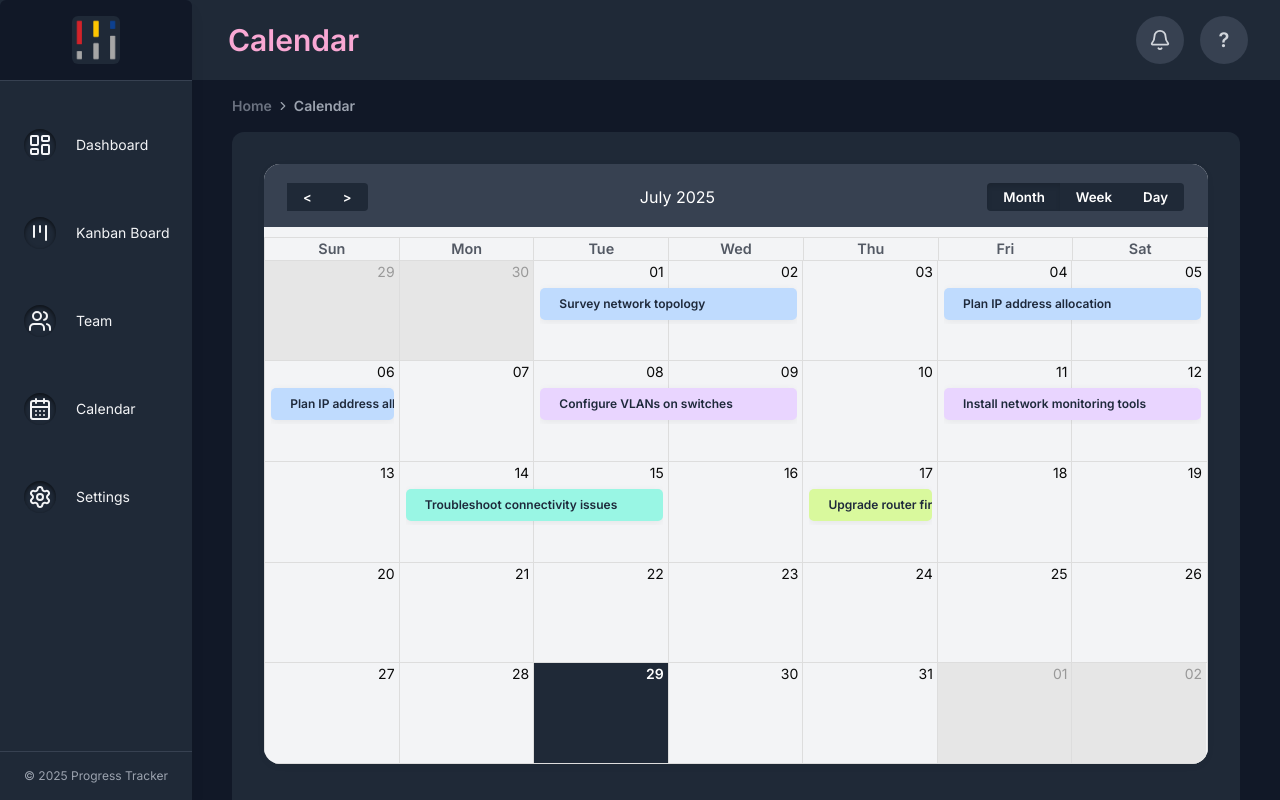
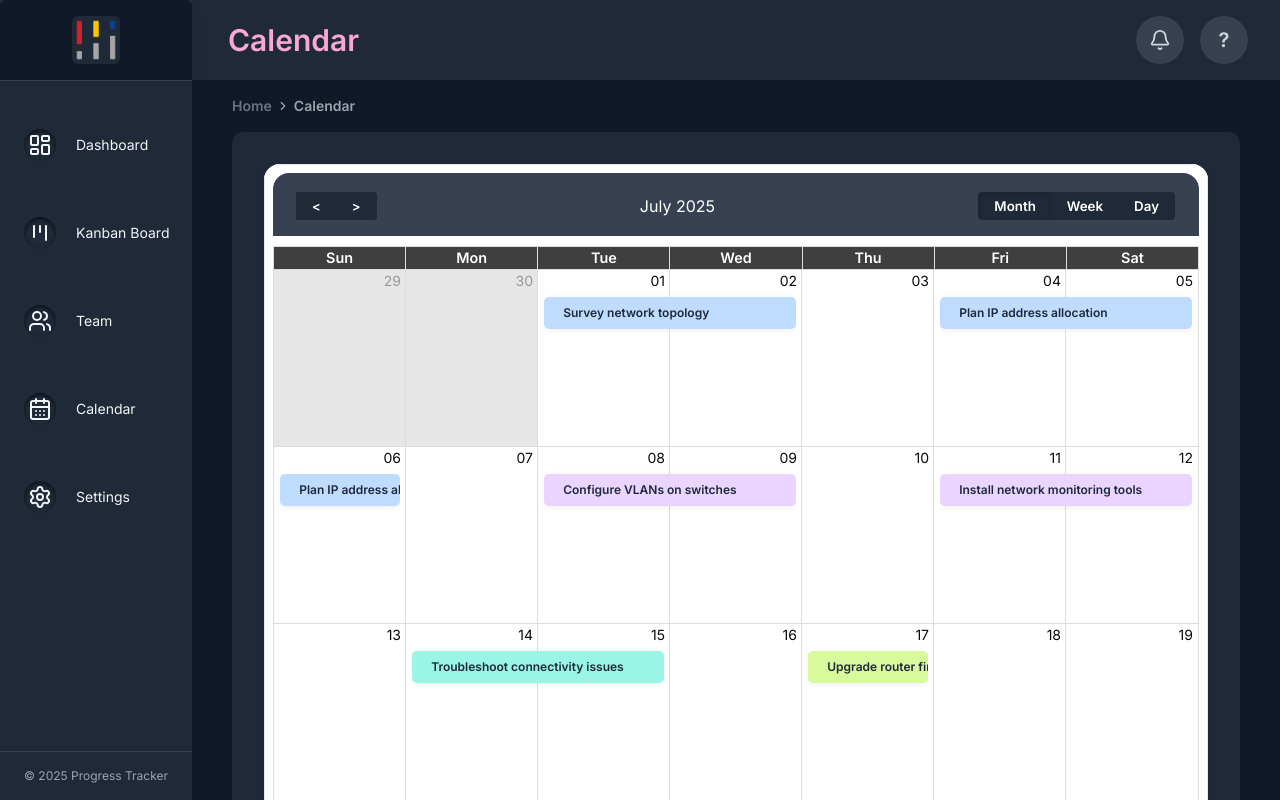
Before and after one commit to definitelynotjin/progress-tracker, a Next.js app in the folder frontend/: page /calendar in a window 1280 px wide. Shown: the top 800 px of the page. Built offline with nearby package versions, Linux system fonts and the light colour scheme; no server answers.

Commit message:
feat: enhance calendar layout and styles; adjust task card button hover effect and global styles for improved UI

```diff
--- a/frontend/src/app/components/calendar/Calendar.tsx
+++ b/frontend/src/app/components/calendar/Calendar.tsx
@@ -116,7 +116,7 @@ export default function Calendar({ tasks }: CalendarProps) {
                 zIndex={99999}
             >
                 <span
-                    className={`px-1 py-0.5 text-xs truncate font-semibold fc-custom-bar`}
+                    className={`px-1 py-0.5 text-xs truncate font-semibold min-h-[200px] fc-custom-bar`}
                     style={{
                         background: columnColors[task.column] || '#888',
                         color: '#1e293b',
@@ -141,14 +141,16 @@ export default function Calendar({ tasks }: CalendarProps) {
 
     return (
         <div className="flex flex-row gap-4 rounded-xl overflow-auto bg-gray-800 p-8 min-h-screen">
-            <div className={`flex flex-row gap-4 rounded-xl overflow-auto bg-gray-300 p-8 ${styles.calendarWrapper || ''}`}>
+            <div className={`flex flex-row gap-4 rounded-xl overflow-auto bg-gray-300 p-8 ${styles.calendarWrapper || ''}`}
+                style={{ height: '900px', minHeight: '900px' }} // Set a tall container for squarer cells
+            >
                 <FullCalendar
                     plugins={[dayGridPlugin, interactionPlugin, timeGridPlugin]}
                     initialView="dayGridMonth"
                     events={events}
                     eventContent={renderEventContent}
                     selectable={true}
-                    height="auto"
+                    height={800} // Set calendar height for squarer cells
                     headerToolbar={{
                         left: 'prev,next',
                         center: 'title',
--- a/frontend/src/app/components/calendar/calendar.module.css
+++ b/frontend/src/app/components/calendar/calendar.module.css
@@ -38,10 +38,12 @@
 }
 
 .rbc-date-cell {
-    padding: 0.75rem 0.5rem;
-    font-size: 1.05rem;
-    font-weight: 500;
-    color: #64748b;
+    height: 100% !important;
+    aspect-ratio: 1 / 1 !important;
+    /* Makes cells square if supported */
+    min-width: 0 !important;
+    min-height: 0 !important;
+    padding: 0 !important;
 }
 
 .rbc-row-bg {
@@ -80,3 +82,12 @@
     box-shadow: 0 4px 16px 0 rgba(30, 41, 59, 0.10);
 
 }
+
+.rbc-calendar {
+    height: 900px !important;
+}
+
+.rbc-month-row {
+    flex: 1 1 0 !important;
+    height: 16.66% !important;
+}
--- a/frontend/src/app/components/kanban/TaskCard.tsx
+++ b/frontend/src/app/components/kanban/TaskCard.tsx
@@ -73,7 +73,7 @@ export default function TaskCard({ task, onClick }: TaskCardProps) {
                 )}
 
                 {/* Footer: Assigned to avatar and grip icon */}
-                <div className="flex items-center  bg-red-900 rounded-xl w-full mt-2">
+                <div className="flex items-right bg-gray-700 rounded-xl w-full mt-2 min-w-0">
                     <div className="flex-1"></div>
                     {task.assignee ? (
                         <span
--- a/frontend/src/app/components/team-management/Team-Management.tsx
+++ b/frontend/src/app/components/team-management/Team-Management.tsx
@@ -15,11 +15,11 @@ export default function TeamManagement() {
                     {/* Example team member */}
                     <li className="flex items-center justify-between bg-gray-800 p-3 rounded-md">
                         <span className="text-white">John Doe</span>
-                        <button className="text-red-400 hover:text-red-300">Remove</button>
+                        <button className="text-red-400 hover:text-red-200">Remove</button>
                     </li>
                     <li className="flex items-center justify-between bg-gray-800 p-3 rounded-md">
                         <span className="text-white">Jane Doe</span>
-                        <button className="text-red-400 hover:text-red-300">Remove</button>
+                        <button className="text-red-400 hover:text-red-200">Remove</button>
                     </li>
                 </ul>
             </div>
--- a/frontend/src/app/globals.css
+++ b/frontend/src/app/globals.css
@@ -125,6 +125,8 @@ body {
     color: #ffffff;
     padding: 1.2rem 1.5rem 1rem 1.5rem;
     font-size: 1.2rem;
+    border-top-left-radius: 1rem !important;
+    border-top-right-radius: 1rem !important;
 
 }
 
@@ -183,4 +185,28 @@ body {
 /* Date cell */
 .rbc-date-cell {
     font-size: 14px !important;
+    height: 100% !important;
+    /* min-height: 40px !important; */
 }
+
+.rbc-calendar {
+    height: 1000px !important;
+    background: #ffffff;
+    box-shadow: 0 2px 8px 0 rgba(0, 0, 0, 0.04);
+    font-family: inherit;
+    padding: 0.5rem !important;
+    border: 1px solid #e5e7eb !important;
+    border-bottom: 1rem !important;
+    border-bottom-right-radius: 1rem !important;
+    border-bottom-left-radius: 1rem !important;
+}
+
+.rbc-month-row {
+    flex: 1 1 0 !important;
+    height: 16.66% !important;
+}
+
+.rbc-month-header {
+    color: #ffff !important;
+    background: rgb(63, 63, 63) !important;
+}
```
